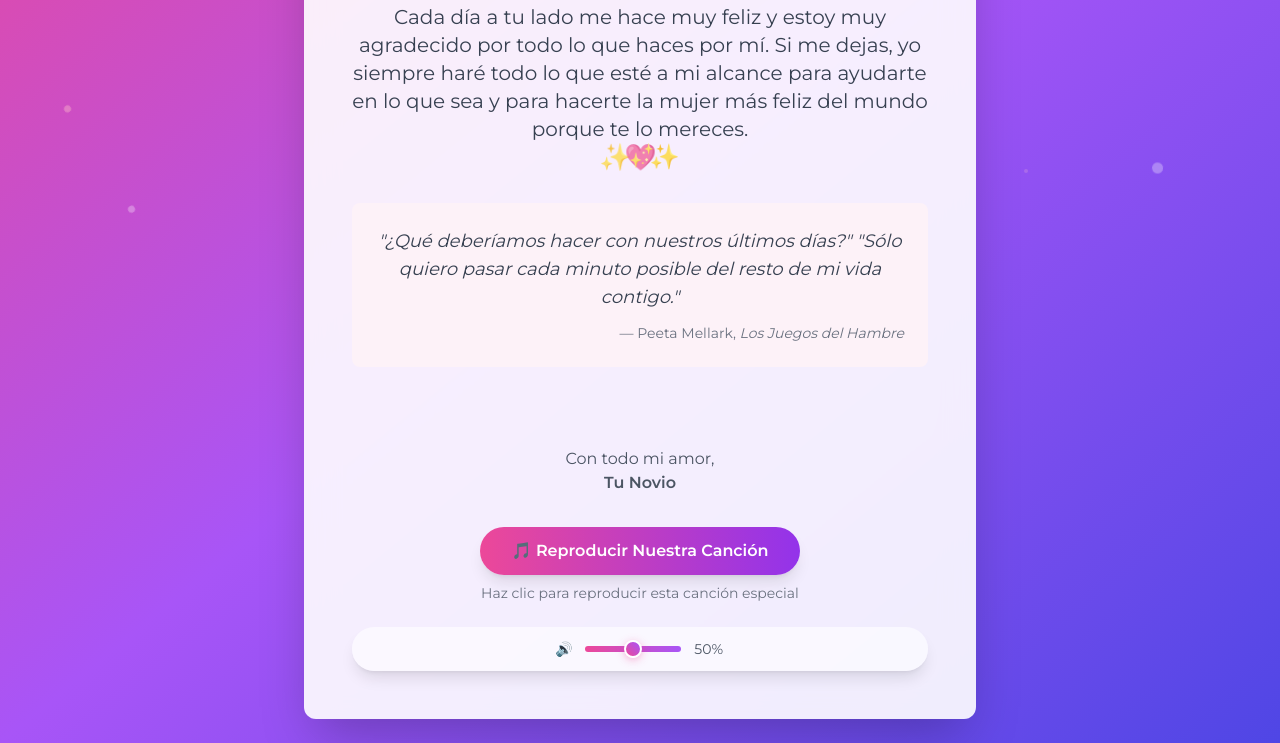
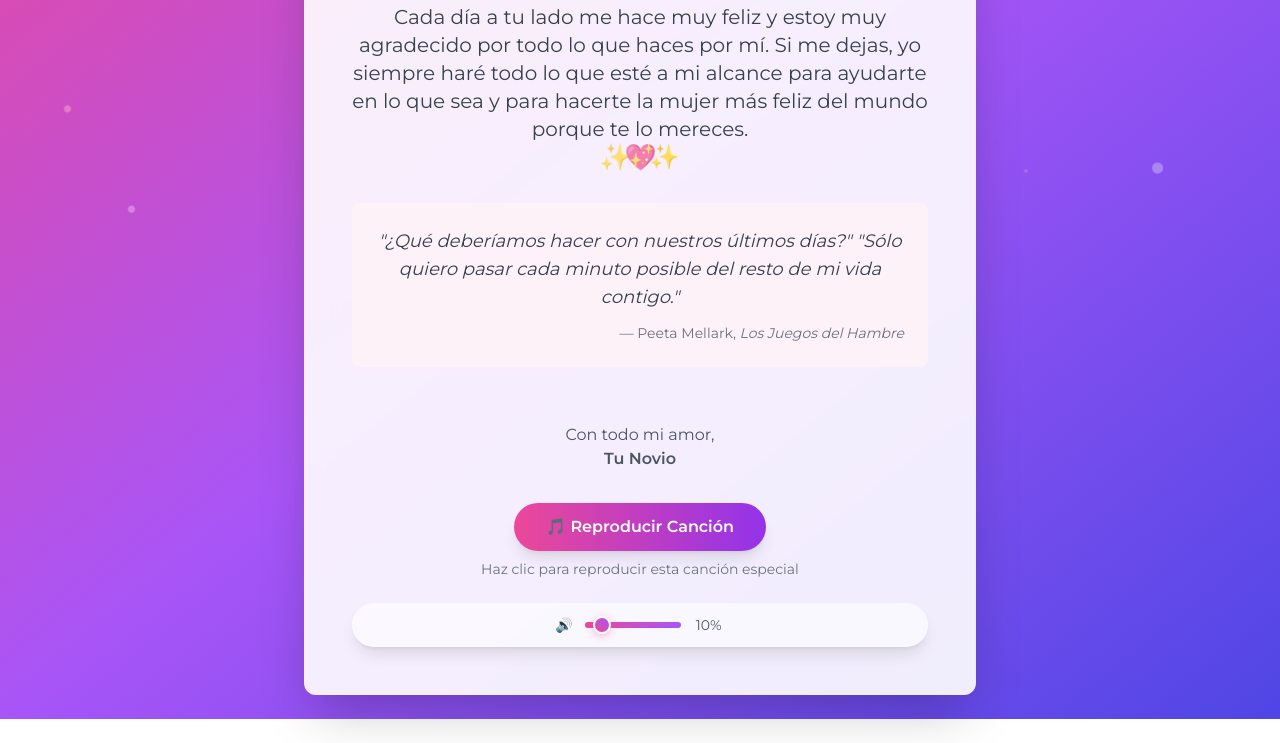
Before and after one commit to fpcanales/m-f, a plain HTML site: page index.html in a window 1280 px wide. Shown: the part 301-1044 px from the top of the page. After the commit the page ends 1020 px from the top, so only its background shows below. Drawn offline with nearby package versions, Linux system fonts and the light colour scheme.

Commit message:
Modificar texto de agradecimiento y ajustar configuración de volumen en el reproductor de audio

```diff
--- a/index.html
+++ b/index.html
@@ -221,7 +221,7 @@
             </p>
         </div>
 
-        <p class="text-xl md:text-2xl font-semibold text-purple-700 mb-6 fade-in-up delay-4 dancing-script text-glow">
+        <p class="text-xl md:text-2xl font-semibold text-purple-700 fade-in-up delay-4 dancing-script text-glow">
             ¡Gracias por ser tú!
         </p>
 
@@ -247,10 +247,10 @@
                         id="volumeControl"
                         min="0"
                         max="100"
-                        value="50"
+                        value="10"
                         class="volume-slider flex-1 max-w-24"
                     >
-                    <span id="volumeText" class="text-gray-600 text-sm font-medium min-w-8">50%</span>
+                    <span id="volumeText" class="text-gray-600 text-sm font-medium min-w-8">10%</span>
                 </div>
             </div>
         </div>
@@ -284,10 +284,10 @@
                 // Configurar el botón
                 musicButton.addEventListener('click', toggleMusic);
                 musicButton.disabled = false;
-                musicText.textContent = 'Reproducir Nuestra Canción';
+                musicText.textContent = 'Reproducir Canción';
 
                 // Configurar volumen inicial
-                audio.volume = 0.5; // 50%
+                audio.volume = 0.1; // 50%
 
                 console.log("Reproductor de audio configurado correctamente");
             } else {
```
